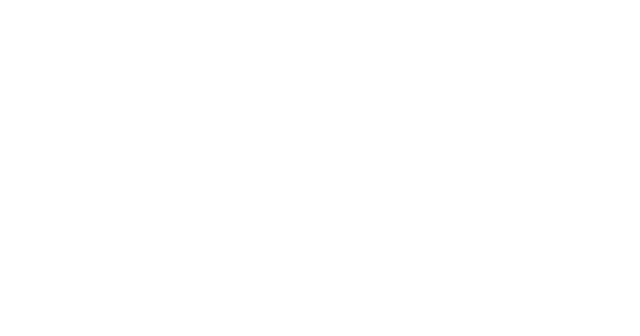
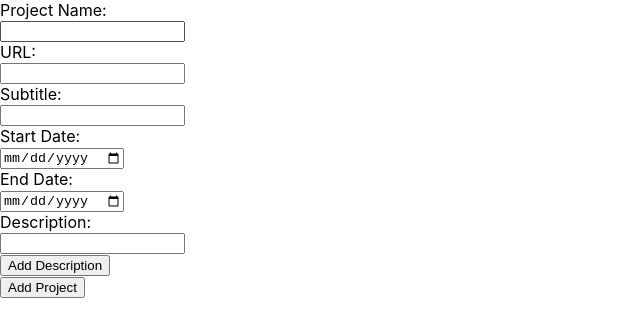
Before and after one commit to syamkarni/Resume_builder, a React (Create React App) app in the folder frontend/: page /Project in a window 1280 px wide. Before the commit this address had no page. Shown: the top 336 px of the page, without its empty margins (0-640 px from the left). Built offline with nearby package versions, Linux system fonts and the light colour scheme.

Commit message:
projects added with additional desription changes

```diff
--- a/frontend/src/App.js
+++ b/frontend/src/App.js
@@ -5,6 +5,7 @@ import Description from './components/Description';
 import Pinfo from './components/Pinfo';
 import Work from './components/Work';
 import Education from './components/Education';
+import Project from './components/Project';
 
 const App = () => {
   return (
@@ -14,6 +15,7 @@ const App = () => {
         <Route path="/Pinfo" element={<Pinfo />} />
         <Route path="/Work" element={<Work />} />
         <Route path="/Education" element={<Education />} />
+        <Route path="/Project" element={<Project />} />
       </Routes>
     </Router>
   );
--- /dev/null
+++ b/frontend/src/components/Project/index.js
@@ -0,0 +1,128 @@
+import React, { useState } from 'react';
+
+const Project = () => {
+  const [projects, setProjects] = useState([]);
+  const [currentProject, setCurrentProject] = useState({
+    projectName: '',
+    url: '',
+    subtitle: '',
+    startDate: '',
+    endDate: '',
+    descriptions: ['']
+  });
+
+  const handleInputChange = (e, index) => {
+    const { name, value } = e.target;
+    if (name === 'descriptions') {
+      const updatedDescriptions = [...currentProject.descriptions];
+      updatedDescriptions[index] = value;
+      setCurrentProject({ ...currentProject, descriptions: updatedDescriptions });
+    } else {
+      setCurrentProject({ ...currentProject, [name]: value });
+    }
+  };
+
+  const addDescriptionField = () => {
+    setCurrentProject({
+      ...currentProject,
+      descriptions: [...currentProject.descriptions, '']
+    });
+  };
+
+  const addProject = () => {
+    setProjects([...projects, currentProject]);
+    setCurrentProject({
+      projectName: '',
+      url: '',
+      subtitle: '',
+      startDate: '',
+      endDate: '',
+      descriptions: ['']
+    });
+  };
+
+  return (
+    <div className="section-container" id="project">
+      <div className="section-main">
+        <label htmlFor="projectName">Project Name:</label><br />
+        <input
+          type="text"
+          id="projectName"
+          name="projectName"
+          value={currentProject.projectName}
+          onChange={handleInputChange}
+          required
+        /><br />
+
+        <label htmlFor="url">URL:</label><br />
+        <input
+          type="text"
+          id="url"
+          name="url"
+          value={currentProject.url}
+          onChange={handleInputChange}
+        /><br />
+
+        <label htmlFor="subtitle">Subtitle:</label><br />
+        <input
+          type="text"
+          id="subtitle"
+          name="subtitle"
+          value={currentProject.subtitle}
+          onChange={handleInputChange}
+          required
+        /><br />
+
+        <label htmlFor="startDate">Start Date:</label><br />
+        <input
+          type="date"
+          id="startDate"
+          name="startDate"
+          value={currentProject.startDate}
+          onChange={handleInputChange}
+          required
+        /><br />
+
+        <label htmlFor="endDate">End Date:</label><br />
+        <input
+          type="date"
+          id="endDate"
+          name="endDate"
+          value={currentProject.endDate}
+          onChange={handleInputChange}
+        /><br />
+
+        {currentProject.descriptions.map((description, index) => (
+          <div key={index}>
+            <label htmlFor={`description-${index}`}>Description:</label><br />
+            <input
+              type="text"
+              id={`description-${index}`}
+              name="descriptions"
+              value={description}
+              onChange={(e) => handleInputChange(e, index)}
+              required
+            /><br />
+          </div>
+        ))}
+
+        <button type="button" onClick={addDescriptionField}>Add Description</button><br />
+        <button type="button" onClick={addProject}>Add Project</button>
+
+        {projects.map((project, index) => (
+          <div key={index}>
+            <h3>{project.projectName}</h3>
+            <p>{project.subtitle}</p>
+            <p>URL: <a href={project.url} target="_blank" rel="noopener noreferrer">{project.url}</a></p>
+            <p>{project.startDate} to {project.endDate}</p>
+            {project.descriptions.map((desc, descIndex) => (
+              <p key={`desc-${descIndex}`}>{desc}</p>
+            ))}
+          </div>
+        ))}
+      </div>
+    </div>
+  );
+};
+
+export default Project;
```
